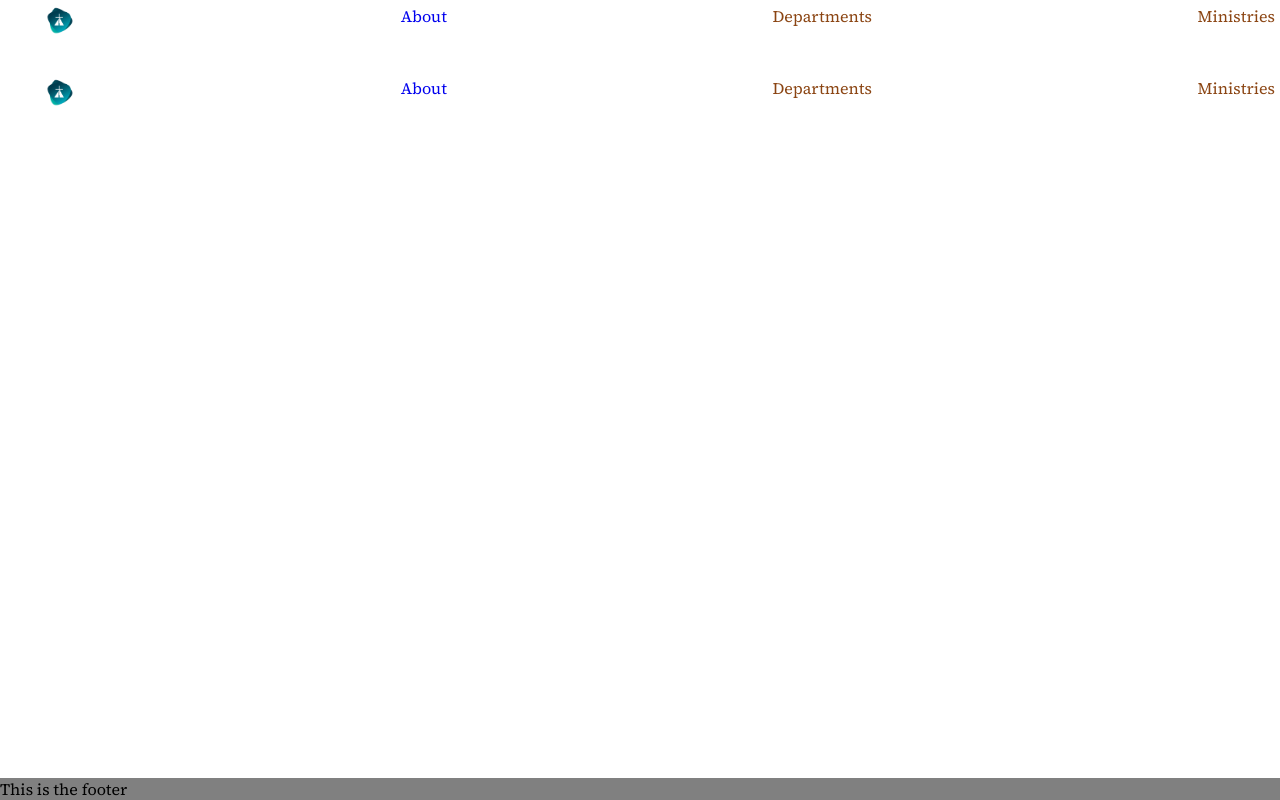
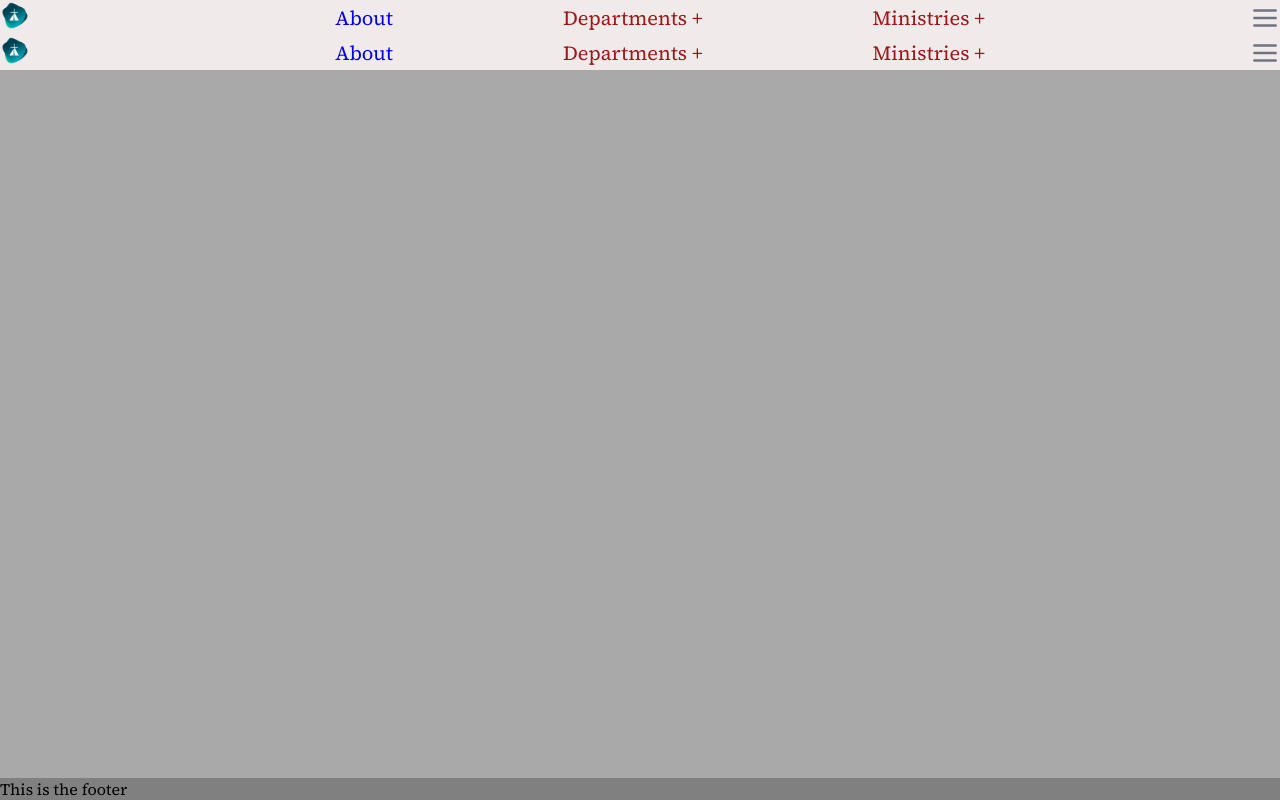
Before and after one commit to kimutai-codes/deli-blog, a Next.js app: page /components/navBar in a window 1280 px wide. Built offline with nearby package versions, Linux system fonts and the light colour scheme.

Commit message:
big screen at least

```diff
--- a/pages/components/navBar.js
+++ b/pages/components/navBar.js
@@ -16,12 +16,9 @@ const Navbar = () => {
 		setDropDown(!dropDown);
 	};
 	return (
-		<div className='navbar-div'>
-			{/* TODO the first list items will be buttons and the second will only show when the first is clicked */}
-			{/* how to select second item in css */}
-			<ul className='navbar'>
-				<li>
-					<Link href='/'>
+		<div className='header'>
+			{/* nav link => home */}
+			<Link href='/' className='logo'>
 				<a>
 					<Image
 						src='/logo.png'
@@ -31,38 +28,39 @@ const Navbar = () => {
 					/>
 				</a>
 			</Link>
-				</li>
-
+			{/* TODO the first list items will be buttons and the second will only show when the first is clicked */}
+			{/* how to select second item in css */}
+			<ul className='navbar'>
 				<li>
-          <Link href="/about">
+					<Link href='/about'>
 						<a>About</a>
 					</Link>
 				</li>
 
 				{/* btn for departnmets */}
-				<li
-					className={`departments btn ${dropDown ? 'dropped' : ''}`}
-					onClick={dropClick}
-				>
-					Departments
+				<li>
+					Departments +
 					<ul>
 						<li>
 							<Link href='/kingdom-generation'>
-								<a>Kindom Generation</a>
+								<a>Kingdom Generation</a>
 							</Link>
 						</li>
+
 						<li>
 							<Link href='/youth'>
 								<a>Youth</a>
 							</Link>
 						</li>
+
 						<li>
-							<Link href='DOF'>
-								<a>DOF</a>
+							<Link href='/DOF'>
+								<a>D.O.F</a>
 							</Link>
 						</li>
+
 						<li>
-							<Link href='eagles'>
+							<Link href='/eagles'>
 								<a>Eagles</a>
 							</Link>
 						</li>
@@ -70,11 +68,8 @@ const Navbar = () => {
 				</li>
 
 				{/* another btn for ministries */}
-				<li
-					className={`ministries btn ${minDrop ? 'mindropped' : ''}`}
-					onClick={dropMin}
-				>
-					Ministries
+				<li>
+					Ministries +
 					<ul>
 						<li>
 							<Link href='/Ushering'>
@@ -93,46 +88,57 @@ const Navbar = () => {
 						</li>
 					</ul>
 				</li>
+			</ul>
 			{/* hambugger menu */}
-				<li className='menu'>
 			<Image
 				src='/hamburger-menu-svgrepo-com.svg'
 				alt='logo'
 				width='30px'
 				height='30px'
 			/>
-				</li>
-			</ul>
 			<style jsx>{`
-				.navbar {
+				.header {
+					background-color: rgb(240, 234, 234);
+					text-transform: capitalize;
+					color: rgb(158, 24, 24);
 					display: flex;
-					flex-direction: row;
+					align-items: center;
 					justify-content: space-between;
 				}
 
-				.btn a {
-					display: none;
+				.navbar > li {
+					margin: 0 80px;
+				}
+				.navbar li {
+					position: relative;
+					float: left;
+					padding: 0 5px;
+					font-size: 20px;
+				}
+				.navbar ul li a {
+					display: block;
+					padding: 10px;
+				}
+				.navbar ul li a:hover {
+					background-color: grey;
 				}
 
-				.navbar li {
-					padding: 5px;
-					text-align: center;
-					color: saddlebrown;
-				}
-				.menu {
+				.navbar li ul {
 					display: none;
+					position: absolute;
+					width: 200px;
+					float: left;
+					background-color: white;
 				}
 
-				@media(max-width:600px) {
-          .menu{
-            display: block;
+				.navbar ul li {
+					width: 100;
+					border-top: 1px solid grey;
 				}
-					.dropped a {
-						display: inline;
-					}
-					.mindropped a {
-						display: inline;
-					}
+
+				.navbar li:focus-within > ul,
+				.navbar li:hover > ul {
+					display: initial;
 				}
 			`}</style>
 		</div>
--- /dev/null
+++ b/styles/dump.css
@@ -0,0 +1,30 @@
+.navbar {
+	display: flex;
+	flex-direction: row;
+	justify-content: space-between;
+}
+
+.btn a {
+	display: none;
+}
+
+.navbar li {
+	padding: 5px;
+	text-align: center;
+	color: saddlebrown;
+}
+.menu {
+	display: none;
+}
+
+@media (max-width: 600px) {
+	.menu {
+		display: block;
+	}
+	.dropped a {
+		display: inline;
+	}
+	.mindropped a {
+		display: inline;
+	}
+}
--- a/styles/try.css
+++ b/styles/try.css
@@ -1,13 +1,14 @@
 @import url('https://fonts.googleapis.com/css2?family=Source+Serif+4:ital,wght@0,200;0,300;0,400;0,500;0,600;0,700;0,800;0,900;1,200;1,300;1,400;1,500;1,600;1,700;1,800;1,900&display=swap');
 * {
 	margin: 0;
-  font-family: 'Source Serif 4', sans-serif;
+	font-family: 'Source Serif 4', sans-serif;
 }
-
+body{
+  background-color: darkgrey;
+}
 ul {
 	list-style-type: none;
 }
-
 a {
 	text-decoration: none;
 }
```
Lines whose indentation alone changed are shown as unchanged.
